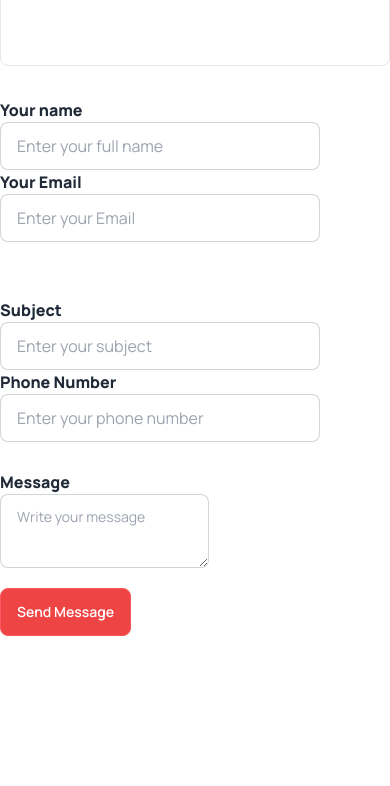
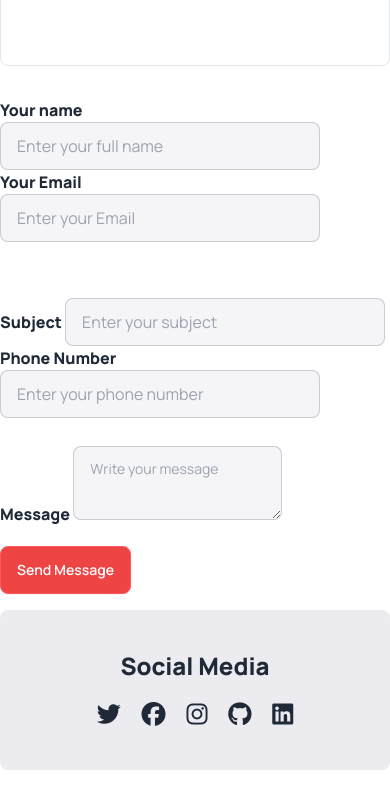
Before and after one commit to Tafiqulislam/My-assignment-3, a plain HTML site: page index.html in a window 390 px wide. Shown: the part 5867-6653 px from the top of the page. Before the commit the page ends 6503 px from the top, so only its background shows below. Drawn offline with nearby package versions, Linux system fonts and the light colour scheme.

Commit message:
add icons

```diff
--- a/index.html
+++ b/index.html
@@ -392,33 +392,44 @@
                             <div class="grid grid-cols-1 lg:grid-cols-2 lg:w-[672px]">
                                 <div>
                                     <label class="font-extrabold" for="name">Your name</label>
-                                    <input type="text" placeholder="Enter your full name" class="input input-bordered w-full max-w-xs block" />
+                                    <input type="text" placeholder="Enter your full name" class="input input-bordered w-full max-w-xs bg-[#f5f5f7]" />
                                 </div>
 
                                 <div>
                                     <label class="font-extrabold" for="name">Your Email</label>
-                                    <input type="text" placeholder="Enter your Email" class="input input-bordered w-full max-w-xs block" />
+                                    <input type="text" placeholder="Enter your Email" class="input input-bordered w-full max-w-xs bg-[#f5f5f7]" />
                                 </div>
                             </div>
                             <div class="grid grid-cols-1 lg:grid-cols-2 lg:w-[672px] mt-14">
                                 <div>
                                     <label class="font-extrabold" for="name">Subject</label>
-                                    <input type="text" placeholder="Enter your subject" class="input input-bordered w-full max-w-xs block" />
+                                    <input type="text" placeholder="Enter your subject" class="input input-bordered w-full max-w-xs bg-[#f5f5f7]" />
                                 </div>
 
                                 <div>
                                     <label class="font-extrabold" for="name">Phone Number</label>
-                                    <input type="text" placeholder="Enter your phone number" class="input input-bordered w-full max-w-xs block" />
+                                    <input type="text" placeholder="Enter your phone number" class="input input-bordered w-full max-w-xs block bg-[#f5f5f7]" />
                                 </div>
                                 <div class="mt-7">
                                     <label class="font-extrabold" for="Masseg">Message</label>
-                                    <textarea class="textarea textarea-bordered lg:w-[672px] lg:h-[440px] block" placeholder="Write your message"></textarea>
+                                    <textarea class="textarea textarea-bordered lg:w-[672px] lg:h-[440px] bg-[#f5f5f7]" placeholder="Write your message"></textarea>
                                     <button class="btn btn-error bg-red-500 text-white lg:w-[672px] mt-5">Send Message</button>
                                 </div>
                             </div>
-
                         </div>
-
+                       </div>
+                    <!-- Social Media container -->
+                       <div class="lg:w-[1170px] lg:h-[140px] bg-[#ececf0] my-4 rounded-lg">
+                            <div class="text-center p-10">
+                                <h3 class="text-2xl font-extrabold mb-4">Social Media</h3>
+                                <div class="space-x-4 lg:space-x-8 text-2xl text-gray-800">
+                                    <i class="fa-brands fa-twitter"></i>
+                                    <a href="https://www.facebook.com/profile.php?id=61554696571380"><i class="fa-brands fa-facebook"></i></a>
+                                    <i class="fa-brands fa-instagram"></i>
+                                    <a href="https://github.com/Tafiqulislam/My-assignment-3"><i class="fa-brands fa-github"></i></a>
+                                    <a href="https://www.linkedin.com/in/tn-tafiqul-islam-nahim-attari-8a45832a4/"><i class="fa-brands fa-linkedin"></i></i></a>
+                                </div>
+                            </div>
                        </div>
                 </section>
             </section>
```
Also changed, not shown: 1 other file.
